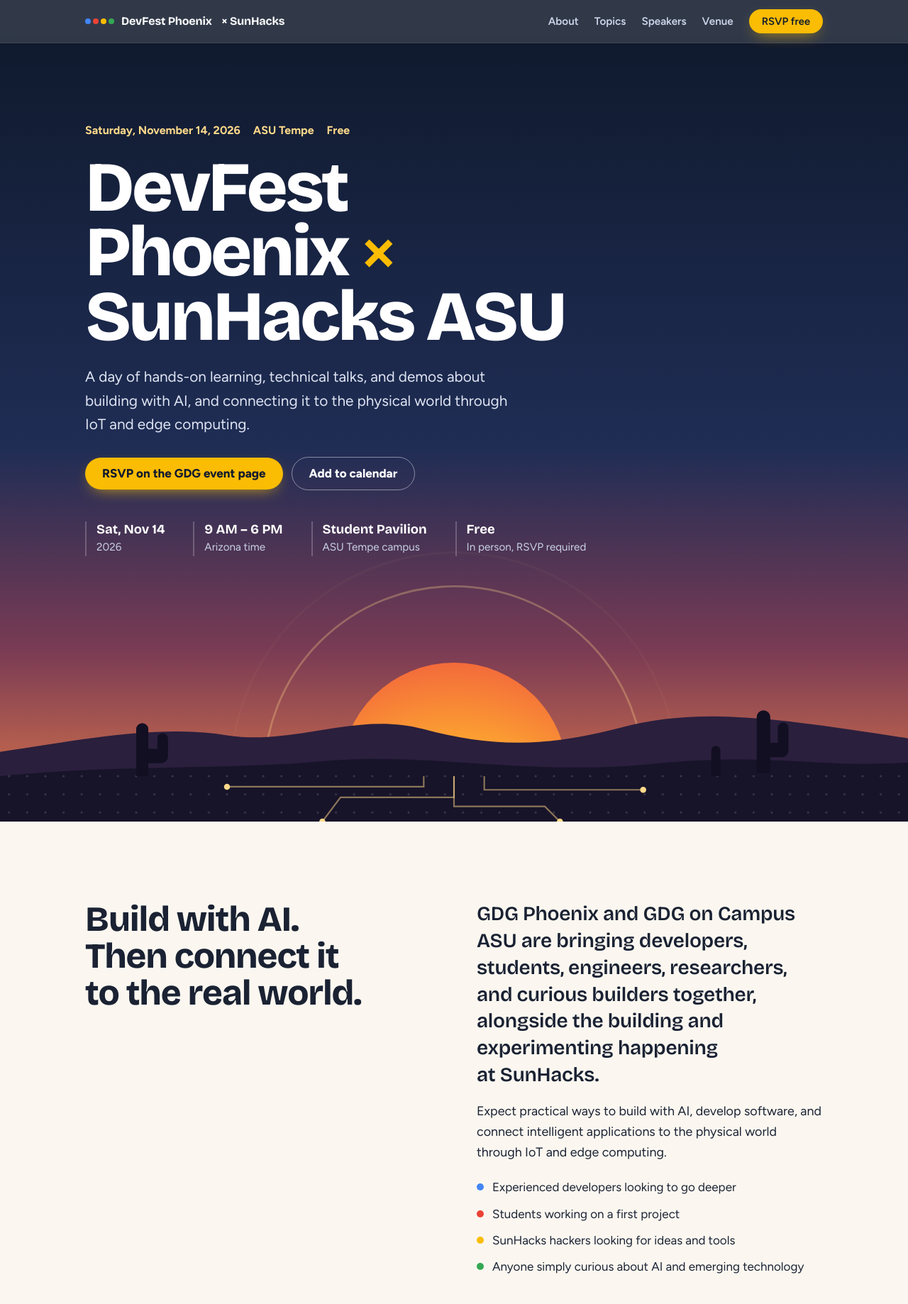
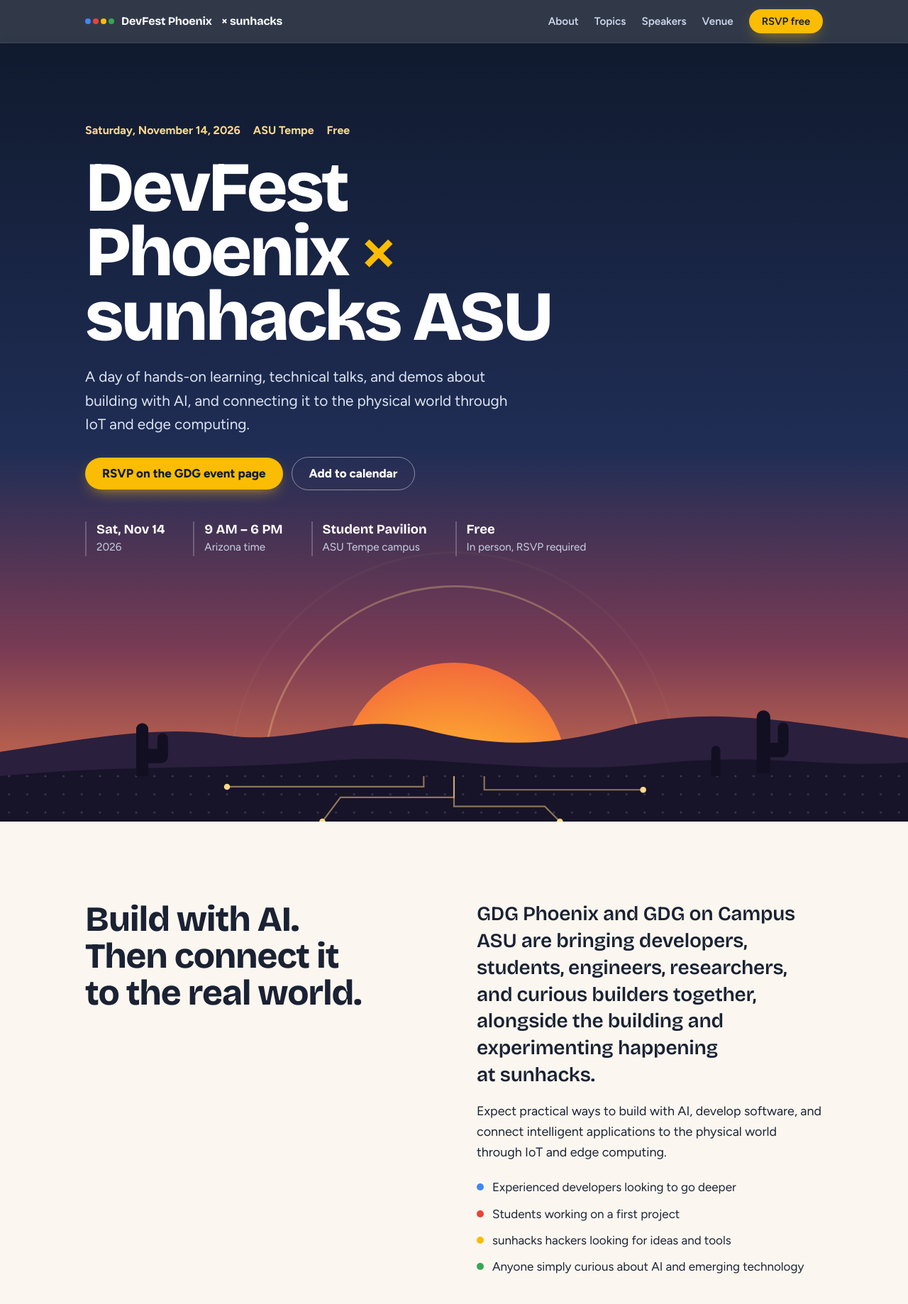
Before and after one commit to tooshel/aidevfest, a plain HTML site: page index.html in a window 1280 px wide. Shown: the top 1838 px of the page at 71% size. Drawn offline with Linux system fonts and the light colour scheme.

Commit message:
Lowercase sunhacks to match their branding

```diff
--- a/index.html
+++ b/index.html
@@ -3,11 +3,11 @@
 <head>
 <meta charset="utf-8">
 <meta name="viewport" content="width=device-width, initial-scale=1">
-<title>DevFest Phoenix × SunHacks ASU 2026 | Nov 14, Tempe</title>
+<title>DevFest Phoenix × sunhacks ASU 2026 | Nov 14, Tempe</title>
 <meta name="description" content="A free, in-person day of AI, software, and IoT/edge computing at ASU in Tempe. Workshops, technical talks, keynotes, and demos. Saturday, November 14, 2026, 9 AM to 6 PM.">
 <link rel="canonical" href="https://aidevfest.org/">
 <meta property="og:type" content="website">
-<meta property="og:title" content="DevFest Phoenix × SunHacks ASU 2026">
+<meta property="og:title" content="DevFest Phoenix × sunhacks ASU 2026">
 <meta property="og:description" content="Free, in person at ASU Tempe. AI, software, and IoT/edge computing. Saturday, November 14, 2026.">
 <meta property="og:url" content="https://aidevfest.org/">
 <meta property="og:image" content="https://aidevfest.org/img/og.png">
@@ -141,7 +141,7 @@ footer a{color:#dfe5f3}
 <a class="skip" href="#main">Skip to content</a>
 <header class="top">
   <div class="wrap">
-    <a class="mark" href="#top"><span class="dots" aria-hidden="true"><i></i><i></i><i></i><i></i></span>DevFest Phoenix<span class="full">&nbsp;× SunHacks</span></a>
+    <a class="mark" href="#top"><span class="dots" aria-hidden="true"><i></i><i></i><i></i><i></i></span>DevFest Phoenix<span class="full">&nbsp;× sunhacks</span></a>
     <nav aria-label="Main">
       <a href="#about">About</a>
       <a href="#topics">Topics</a>
@@ -156,7 +156,7 @@ footer a{color:#dfe5f3}
 <div class="hero" id="top">
   <div class="wrap">
     <p class="kick"><span>Saturday, November 14, 2026</span><span>ASU Tempe</span><span>Free</span></p>
-    <h1>DevFest Phoenix <span class="x">×</span> SunHacks ASU</h1>
+    <h1>DevFest Phoenix <span class="x">×</span> sunhacks ASU</h1>
     <p class="lead">A day of hands-on learning, technical talks, and demos about building with AI, and connecting
       it to the physical world through IoT and edge computing.</p>
     <div class="cta">
@@ -202,13 +202,13 @@ footer a{color:#dfe5f3}
       </div>
       <div>
         <p class="big">GDG Phoenix and GDG on Campus ASU are bringing developers, students, engineers, researchers, and
-          curious builders together, alongside the building and experimenting happening at SunHacks.</p>
+          curious builders together, alongside the building and experimenting happening at sunhacks.</p>
         <p style="margin-top:1.1rem">Expect practical ways to build with AI, develop software, and connect intelligent
           applications to the physical world through IoT and edge computing.</p>
         <ul class="who">
           <li style="--c:var(--blue)">Experienced developers looking to go deeper</li>
           <li style="--c:var(--red)">Students working on a first project</li>
-          <li style="--c:var(--yellow)">SunHacks hackers looking for ideas and tools</li>
+          <li style="--c:var(--yellow)">sunhacks hackers looking for ideas and tools</li>
           <li style="--c:var(--green)">Anyone simply curious about AI and emerging technology</li>
         </ul>
       </div>
@@ -284,7 +284,7 @@ footer a{color:#dfe5f3}
     <div class="hosts">
       <div class="host" style="--c:var(--blue)"><h3>GDG Phoenix</h3><p>Phoenix's Google Developer Group: developers meeting, learning, and building together.</p></div>
       <div class="host" style="--c:var(--red)"><h3>GDG on Campus ASU</h3><p>The Google Developer Group on Campus at Arizona State University, Tempe.</p></div>
-      <div class="host" style="--c:var(--yellow)"><h3>SunHacks</h3><p>ASU's student hackathon community, building alongside DevFest.</p></div>
+      <div class="host" style="--c:var(--yellow)"><h3>sunhacks</h3><p>ASU's student hackathon community, building alongside DevFest.</p></div>
     </div>
     <p style="margin:26px 0 0;color:var(--soft)">DevFests are community-run developer events supported by Google. Everyone attending
       agrees to the <a href="https://developers.google.com/community-guidelines">Google Developer community guidelines</a>.</p>
@@ -316,7 +316,7 @@ footer a{color:#dfe5f3}
 
 <footer>
   <div class="wrap">
-    <span>DevFest Phoenix × SunHacks ASU 2026 &middot; GDG Phoenix &amp; GDG on Campus ASU–Tempe</span>
+    <span>DevFest Phoenix × sunhacks ASU 2026 &middot; GDG Phoenix &amp; GDG on Campus ASU–Tempe</span>
     <span>Questions: <a href="mailto:developerstudentclubasu@gmail.com">developerstudentclubasu@gmail.com</a></span>
   </div>
 </footer>
```
Also changed, not shown: 2 other files.
